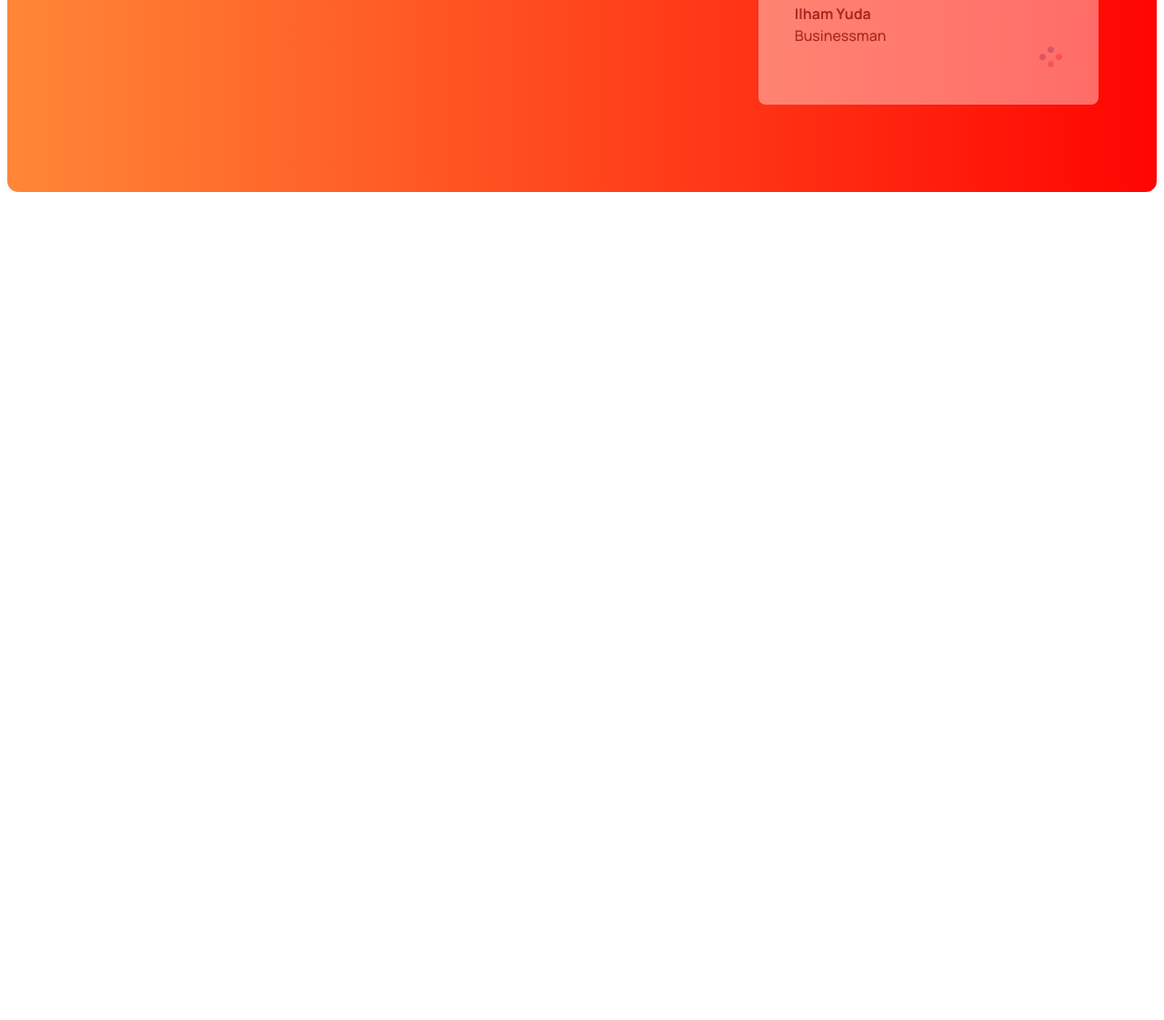
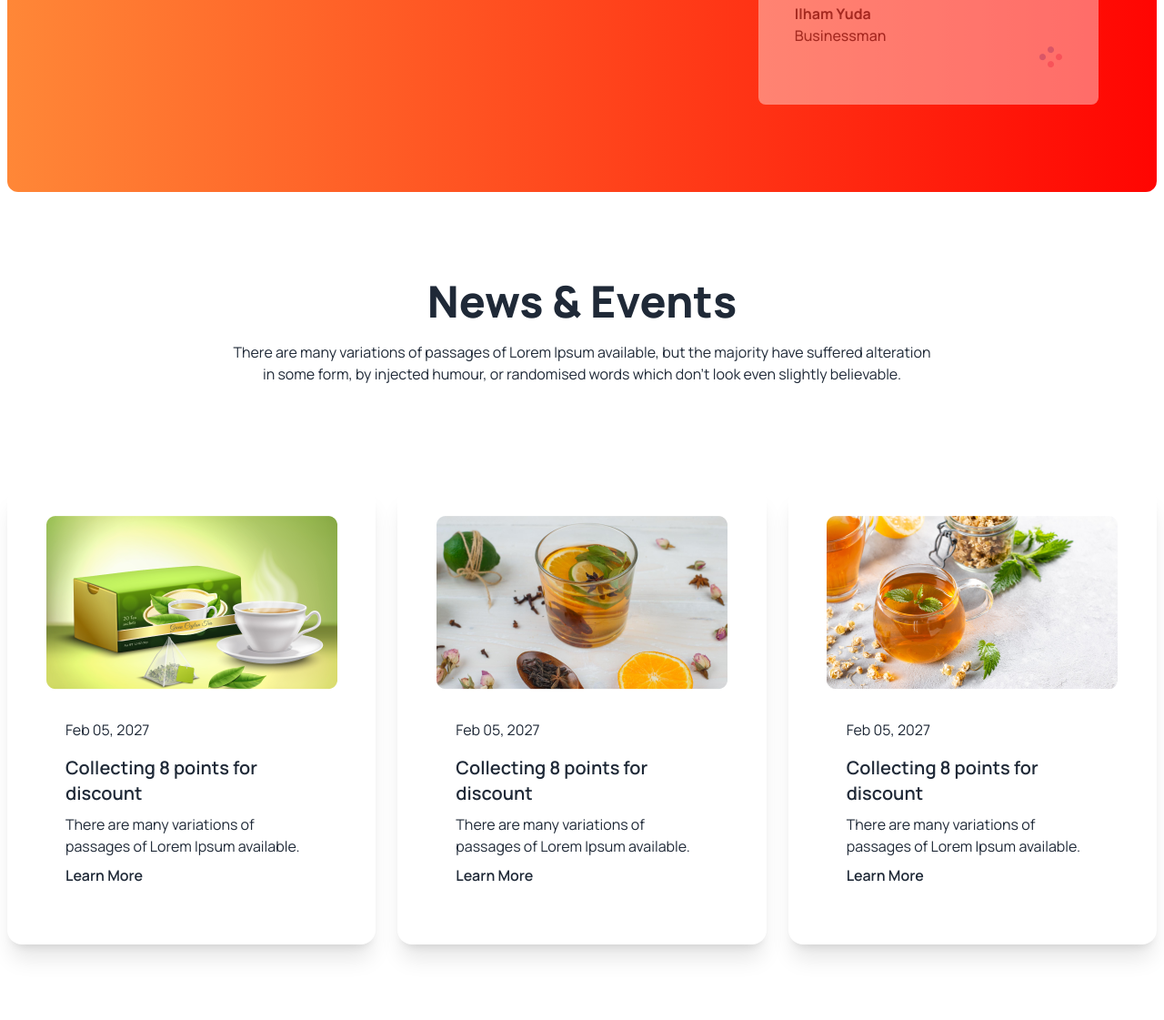
Before and after one commit to mrokonuzzaman040/tea-house, a plain HTML site: page index.html in a window 1280 px wide. Shown: the part 2575-3696 px from the top of the page at 91% size. Before the commit the page ends 2890 px from the top, so only its background shows below. Drawn offline with nearby package versions, Linux system fonts and the light colour scheme.

Commit message:
News or Blog section Done

```diff
--- a/index.html
+++ b/index.html
@@ -248,7 +248,66 @@
             </div>
         </section>
 
+        <!-- blog section -->
+        <section class="my-24">
 
+            <!-- section title -->
+            <div class="text-center mb-8">
+                <h2 class="text-5xl font-extrabold mb-5">
+                    News & Events
+                </h2>
+                <p class="lg:max-w-3xl mx-auto">
+                    There are many variations of passages of Lorem Ipsum available, but the majority have suffered
+                    alteration in some form, by injected humour, or randomised words which don't look even slightly
+                    believable.
+                </p>
+            </div>
+
+            <!-- card section -->
+            <div class="mx-auto grid gap-6 grid-cols-1 md:grid-cols-2 lg:grid-cols-3">
+                <!-- card 1 -->
+                <div class="lg:my-20 card lg:p-8 bg-base-100 shadow-xl">
+                    <figure><img src="/images/news-1.png" alt="blog" /></figure>
+                    <div class="card-body">
+                        <h4 class="mb-2">Feb 05, 2027</h4>
+                        <h2 class="card-title">Collecting 8 points for
+                            <br>
+                            discount
+                        </h2>
+                        <p>There are many variations of passages of Lorem Ipsum available.</p>
+                        <a class="font-semibold" href="#">Learn More</a>
+                    </div>
+                </div>
+
+                 <!-- card 2 -->
+                 <div class="lg:my-20 card lg:p-8 bg-base-100 shadow-xl">
+                    <figure><img src="/images/news-2.png" alt="blog" /></figure>
+                    <div class="card-body">
+                        <h4 class="mb-2">Feb 05, 2027</h4>
+                        <h2 class="card-title">Collecting 8 points for
+                            <br>
+                            discount
+                        </h2>
+                        <p>There are many variations of passages of Lorem Ipsum available.</p>
+                        <a class="font-semibold" href="#">Learn More</a>
+                    </div>
+                </div>
+
+                 <!-- card 3 -->
+                 <div class="lg:my-20 card lg:p-8 bg-base-100 shadow-xl">
+                    <figure><img src="/images/news-3.png" alt="blog" /></figure>
+                    <div class="card-body">
+                        <h4 class="mb-2">Feb 05, 2027</h4>
+                        <h2 class="card-title">Collecting 8 points for
+                            <br>
+                            discount
+                        </h2>
+                        <p>There are many variations of passages of Lorem Ipsum available.</p>
+                        <a class="font-semibold" href="#">Learn More</a>
+                    </div>
+                </div>
+            </div>
+        </section>
 
     </main>
 
```
